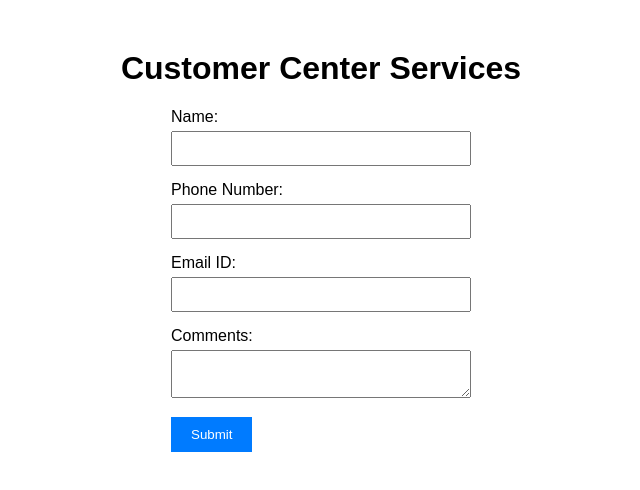
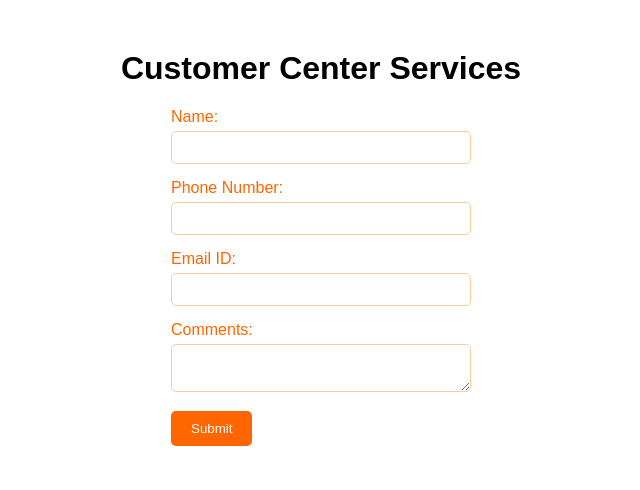
Before and after one commit to Abhijith-TG/my-react-app, a React (Create React App) app: page / in a window 1280 px wide. Shown: the top 490 px of the page, without its empty margins (319-959 px from the left). Built offline with nearby package versions, Linux system fonts and the light colour scheme.

Commit message:
update css

```diff
--- a/src/components/Customercenter.jsx
+++ b/src/components/Customercenter.jsx
@@ -20,32 +20,26 @@ const Customercenter = () => {
   const handleSubmit = (e) => {
     e.preventDefault();
 
-    // Ensure the name field is filled
     if (!formData.name.trim()) {
       setModalMessage("Please enter your name!");
+      setModalVisible(true);
       return;
     }
 
-    // Success Message
     setModalMessage(
       `${formData.name}, your message is precious or important. We will update as soon as possible.`
     );
     setModalVisible(true);
+
     setTimeout(() => {
       setModalVisible(false);
-    }, 5000);
+    }, 3000);
 
-    // Close the modal after 2 minutes
-    // setTimeout(() => {
-    //   setModalVisible(false);
-    // }, 1000);
-
-    // Optionally reset the form
     setFormData({ name: "", phone: "", email: "", comments: "" });
   };
 
   return (
-    <div className="app-container">
+    <div className="customer-center">
       <h1>Customer Center Services</h1>
       <form onSubmit={handleSubmit} className="form-container">
         <div className="form-group">
@@ -92,7 +86,6 @@ const Customercenter = () => {
         </button>
       </form>
 
-      {/* Modal Box */}
       {modalVisible && (
         <div className="modal-overlay">
           <div className="modal-box">
--- a/src/styles/customercenter.css
+++ b/src/styles/customercenter.css
@@ -1,44 +1,55 @@
-.app-container {
+.customer-center {
   text-align: center;
   font-family: Arial, sans-serif;
   margin-top: 50px;
 }
 
-  .form-container {
+.customer-center .form-container {
   width: 300px;
   margin: 0 auto;
   text-align: left;
 }
 
-  .form-group {
+.customer-center .form-group {
   margin-bottom: 15px;
 }
 
-  .form-group label {
+.customer-center .form-group label {
   display: block;
   margin-bottom: 5px;
+  color: #ff6600; /* Bright orange for labels */
 }
 
-  .form-group input,
-  .form-group textarea {
+.customer-center .form-group input,
+.customer-center .form-group textarea {
   width: 100%;
   padding: 8px;
   box-sizing: border-box;
+  border: 1px solid #ffcc99; /* Light orange border */
+  border-radius: 5px;
 }
 
-  .submit-button {
-    background-color: #007bff;
+.customer-center .form-group input:focus,
+.customer-center .form-group textarea:focus {
+  border-color: #ff6600; /* Bright orange for focus */
+  outline: none;
+}
+
+.customer-center .submit-button {
+  background-color: #ff6600; /* Bright orange */
   color: white;
   padding: 10px 20px;
   border: none;
   cursor: pointer;
+  border-radius: 5px;
+  transition: background-color 0.3s ease;
 }
 
-  .submit-button:hover {
-    background-color: #0056b3;
+.customer-center .submit-button:hover {
+  background-color: #cc5200; /* Darker orange on hover */
 }
 
-  .modal-overlay {
+.customer-center .modal-overlay {
   position: fixed;
   top: 0;
   left: 0;
@@ -51,16 +62,16 @@
   z-index: 1000;
 }
 
-  .modal-box {
-    background: white;
+.customer-center .modal-box {
+  background: #fff3e6; /* Light orange background */
   padding: 20px;
   border-radius: 10px;
   box-shadow: 0 4px 10px rgba(0, 0, 0, 0.3);
   text-align: center;
 }
 
-  .modal-box p {
+.customer-center .modal-box p {
   font-size: 16px;
   font-weight: bold;
-    color: #333;
+  color: #ff6600; /* Bright orange for modal text */
 }
--- a/src/styles/helpcenter.css
+++ b/src/styles/helpcenter.css
@@ -2,7 +2,7 @@
     max-width: 900px;
     margin: 0 auto;
     padding: 20px;
-    background-color: #f5f5f5;
+    background-color: #fff3e6; /* Light orange background */
     border-radius: 8px;
     box-shadow: 0 4px 20px rgba(0, 0, 0, 0.1);
     font-family: 'Roboto', sans-serif;
@@ -10,7 +10,7 @@
 
 .help-center h1 {
     font-size: 2.5rem;
-    color: #333;
+    color: #ff6600; /* Bright orange */
     text-align: center;
     margin-bottom: 20px;
 }
@@ -20,7 +20,7 @@
 }
 
 .help-center .faq-item {
-    background-color: #fff;
+    background-color: #ffffff; /* White */
     border-radius: 8px;
     box-shadow: 0 2px 10px rgba(0, 0, 0, 0.05);
     margin-bottom: 20px;
@@ -32,17 +32,17 @@
     font-size: 1.2rem;
     font-weight: 500;
     cursor: pointer;
-    color: #007bff;
+    color: #ff6600; /* Bright orange */
     transition: color 0.3s;
 }
 
 .help-center .faq-item h3:hover {
-    color: #0056b3;
+    color: #cc5200; /* Darker orange */
 }
 
 .help-center .faq-item p {
     font-size: 1rem;
-    color: #555;
+    color: #555; /* Neutral text color */
     margin-top: 10px;
 }
 
@@ -52,7 +52,7 @@
 }
 
 .help-center .comment-box {
-    background-color: #fff;
+    background-color: #ffffff; /* White */
     padding: 25px;
     border-radius: 8px;
     box-shadow: 0 2px 10px rgba(0, 0, 0, 0.1);
@@ -61,7 +61,7 @@
 
 .help-center .comment-box h2 {
     font-size: 1.8rem;
-    color: #333;
+    color: #ff6600; /* Bright orange */
     margin-bottom: 20px;
 }
 
@@ -69,20 +69,20 @@
     width: 100%;
     padding: 12px;
     font-size: 1rem;
-    border: 1px solid #ddd;
+    border: 1px solid #ffcc99; /* Light orange border */
     border-radius: 8px;
     resize: vertical;
     transition: border 0.3s ease;
 }
 
 .help-center .comment-box textarea:focus {
-    border-color: #007bff;
+    border-color: #ff6600; /* Bright orange */
     outline: none;
 }
 
 .help-center .comment-box button {
-    background-color: #007bff;
-    color: #fff;
+    background-color: #ff6600; /* Bright orange */
+    color: #ffffff; /* White text */
     padding: 12px 20px;
     border: none;
     border-radius: 8px;
@@ -92,17 +92,17 @@
 }
 
 .help-center .comment-box button:hover {
-    background-color: #0056b3;
+    background-color: #cc5200; /* Darker orange */
 }
 
 .help-center .comment-box button:disabled {
-    background-color: #ccc;
+    background-color: #f2a76e; /* Muted orange */
     cursor: not-allowed;
 }
 
 .help-center .thank-you-message {
     font-size: 1rem;
-    color: #28a745;
+    color: #28a745; /* Green for success */
     margin-top: 10px;
 }
 
@@ -122,7 +122,7 @@
 
 /* Modal Box */
 .help-center .modal {
-    background-color: #fff;
+    background-color: #ffffff; /* White */
     padding: 20px;
     border-radius: 8px;
     box-shadow: 0 4px 20px rgba(0, 0, 0, 0.1);
@@ -134,7 +134,7 @@
 
 .help-center .modal p {
     margin: 0;
-    color: #333;
+    color: #ff6600; /* Bright orange */
     font-size: 1.2rem;
 }
 
```
Also changed, not shown: src/components/operator.html (added, +16 -0 lines), src/components/operators.html (added, +18 -0 lines). Lines whose indentation alone changed are shown as unchanged.
